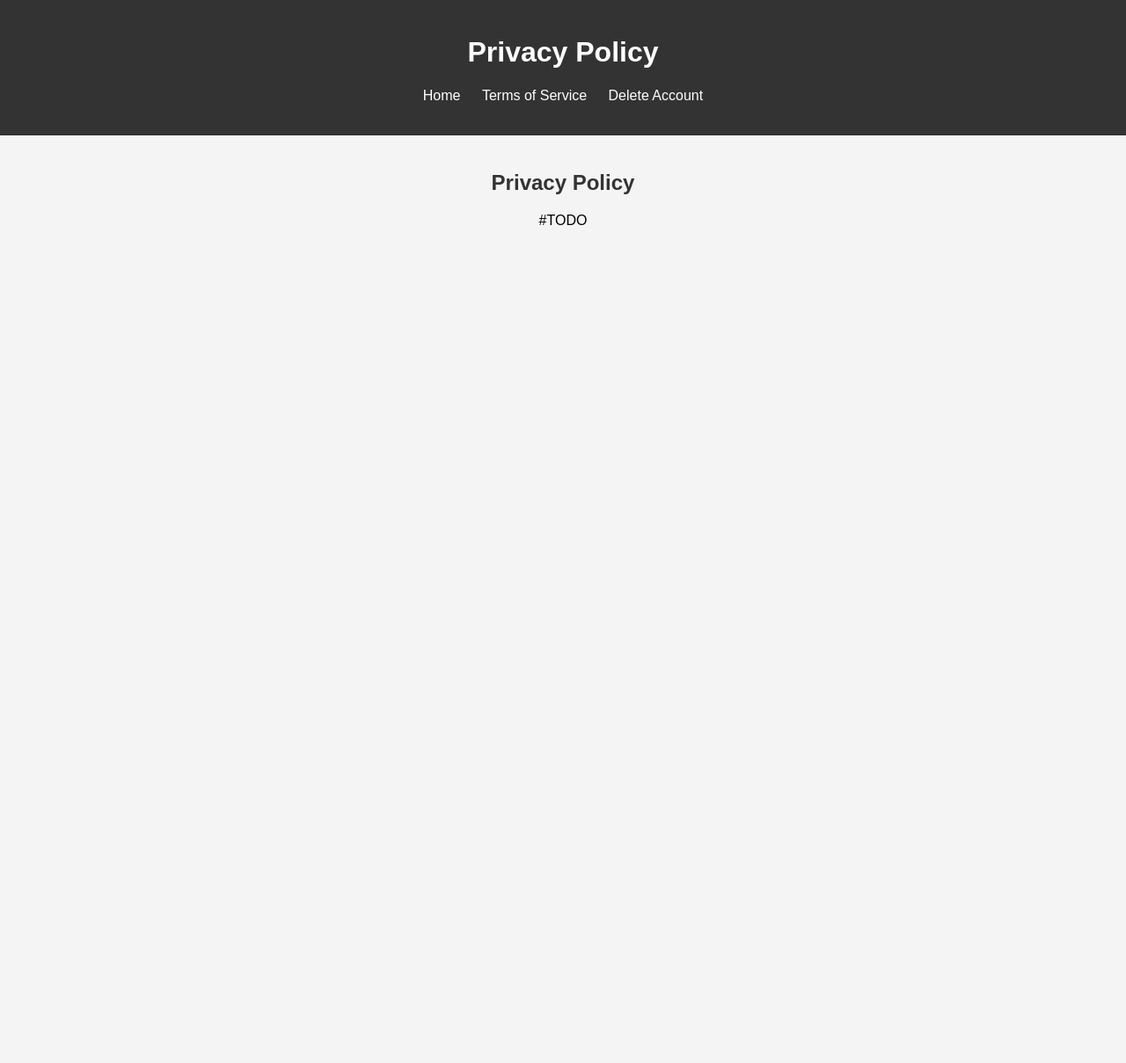
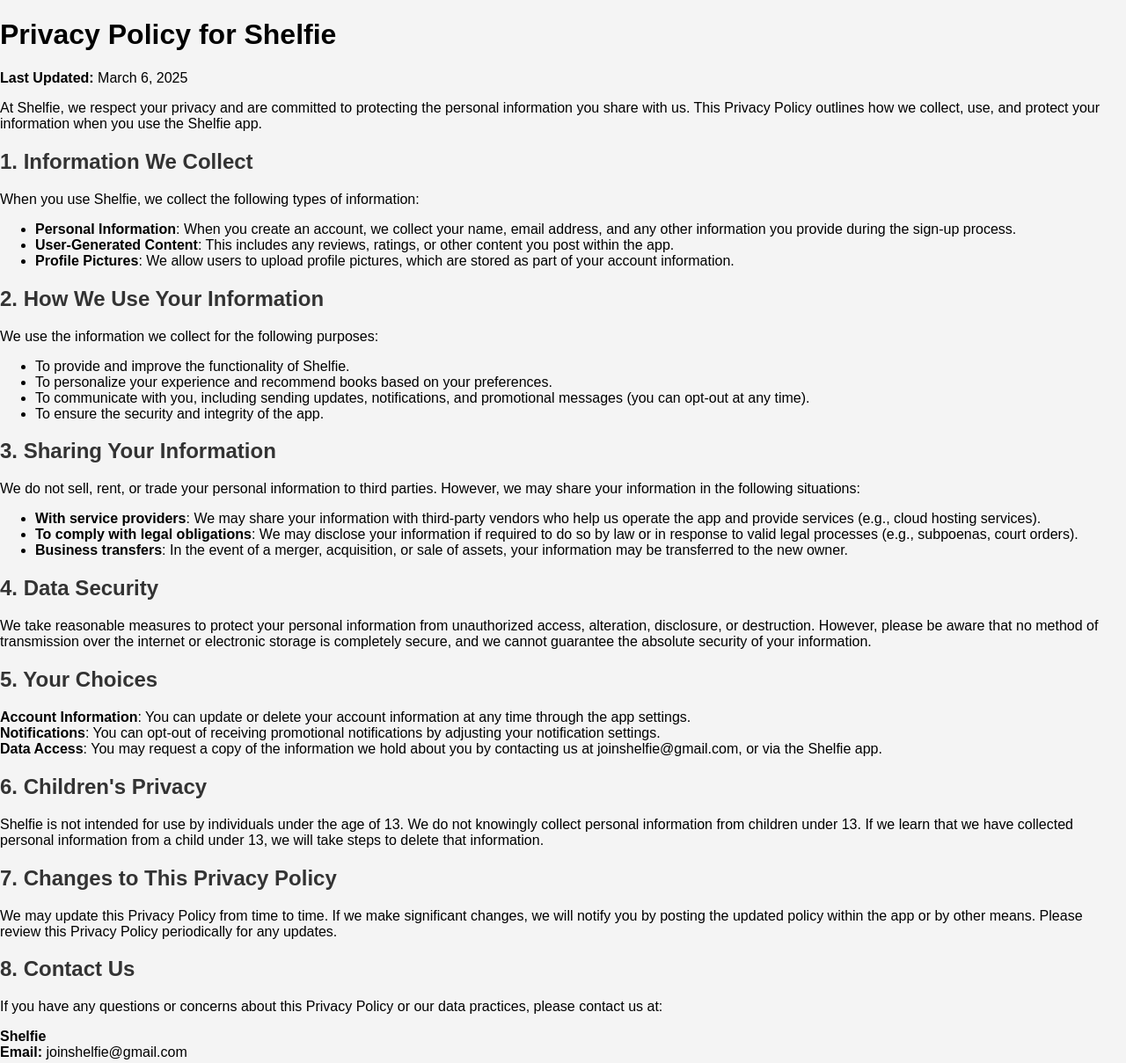
Before and after one commit to danpush/shelfie.github.io, a plain HTML site: page privacy-policy.html in a window 1280 px wide. Shown: the whole page at 88% size. Before the commit the page ends 800 px from the top, so only its background shows below. Drawn offline with Linux system fonts and the light colour scheme.

Commit message:
Update privacy-policy

```diff
--- a/privacy-policy.html
+++ b/privacy-policy.html
@@ -1,25 +1,60 @@
 <!DOCTYPE html>
 <html lang="en">
     <head>
-    <meta charset="UTF-8">
-    <meta name="viewport" content="width=device-width, initial-scale=1.0">
+        <meta charset="UTF-8" />
+        <meta name="viewport" content="width=device-width, initial-scale=1.0" />
         <title>Privacy Policy</title>
-    <link rel="stylesheet" href="styles.css">
+        <link rel="stylesheet" href="styles.css" />
     </head>
     <body>
-    <header>
-        <h1>Privacy Policy</h1>
-        <nav>
+        <h1>Privacy Policy for Shelfie</h1>
+        <p><strong>Last Updated:</strong> March 6, 2025</p>
+
+        <p>At Shelfie, we respect your privacy and are committed to protecting the personal information you share with us. This Privacy Policy outlines how we collect, use, and protect your information when you use the Shelfie app.</p>
+
+        <h2>1. Information We Collect</h2>
+        <p>When you use Shelfie, we collect the following types of information:</p>
         <ul>
-                <li><a href="index.html">Home</a></li>
-                <li><a href="tos.html">Terms of Service</a></li>
-                <li><a href="delete-account.html">Delete Account</a></li>
+            <li><strong>Personal Information</strong>: When you create an account, we collect your name, email address, and any other information you provide during the sign-up process.</li>
+            <li><strong>User-Generated Content</strong>: This includes any reviews, ratings, or other content you post within the app.</li>
+            <li><strong>Profile Pictures</strong>: We allow users to upload profile pictures, which are stored as part of your account information.</li>
         </ul>
-        </nav>
-    </header>
-    <main>
-        <h2>Privacy Policy</h2>
-        <p>#TODO</p>
-    </main>
-</body>
+
+        <h2>2. How We Use Your Information</h2>
+        <p>We use the information we collect for the following purposes:</p>
+        <ul>
+            <li>To provide and improve the functionality of Shelfie.</li>
+            <li>To personalize your experience and recommend books based on your preferences.</li>
+            <li>To communicate with you, including sending updates, notifications, and promotional messages (you can opt-out at any time).</li>
+            <li>To ensure the security and integrity of the app.</li>
+        </ul>
+
+        <h2>3. Sharing Your Information</h2>
+        <p>We do not sell, rent, or trade your personal information to third parties. However, we may share your information in the following situations:</p>
+        <ul>
+            <li><strong>With service providers</strong>: We may share your information with third-party vendors who help us operate the app and provide services (e.g., cloud hosting services).</li>
+            <li><strong>To comply with legal obligations</strong>: We may disclose your information if required to do so by law or in response to valid legal processes (e.g., subpoenas, court orders).</li>
+            <li><strong>Business transfers</strong>: In the event of a merger, acquisition, or sale of assets, your information may be transferred to the new owner.</li>
+        </ul>
+
+        <h2>4. Data Security</h2>
+        <p>We take reasonable measures to protect your personal information from unauthorized access, alteration, disclosure, or destruction. However, please be aware that no method of transmission over the internet or electronic storage is completely secure, and we cannot guarantee the absolute security of your information.</p>
+
+        <h2>5. Your Choices</h2>
+        <p>
+            <strong>Account Information</strong>: You can update or delete your account information at any time through the app settings.
+            <br><strong>Notifications</strong>: You can opt-out of receiving promotional notifications by adjusting your notification settings.
+            <br><strong>Data Access</strong>: You may request a copy of the information we hold about you by contacting us at joinshelfie@gmail.com, or via the Shelfie app.
+        </p>
+
+        <h2>6. Children's Privacy</h2>
+        <p>Shelfie is not intended for use by individuals under the age of 13. We do not knowingly collect personal information from children under 13. If we learn that we have collected personal information from a child under 13, we will take steps to delete that information.</p>
+
+        <h2>7. Changes to This Privacy Policy</h2>
+        <p>We may update this Privacy Policy from time to time. If we make significant changes, we will notify you by posting the updated policy within the app or by other means. Please review this Privacy Policy periodically for any updates.</p>
+
+        <h2>8. Contact Us</h2>
+        <p>If you have any questions or concerns about this Privacy Policy or our data practices, please contact us at:</p>
+        <p><strong>Shelfie</strong><br>
+        <strong>Email:</strong> joinshelfie@gmail.com<br>
 </html>
```
Also changed, not shown: delete-account.html (+16 -13 lines), index.html (+7 -5 lines), tos.html (deleted, +0 -25 lines). Lines whose indentation alone changed are shown as unchanged.
